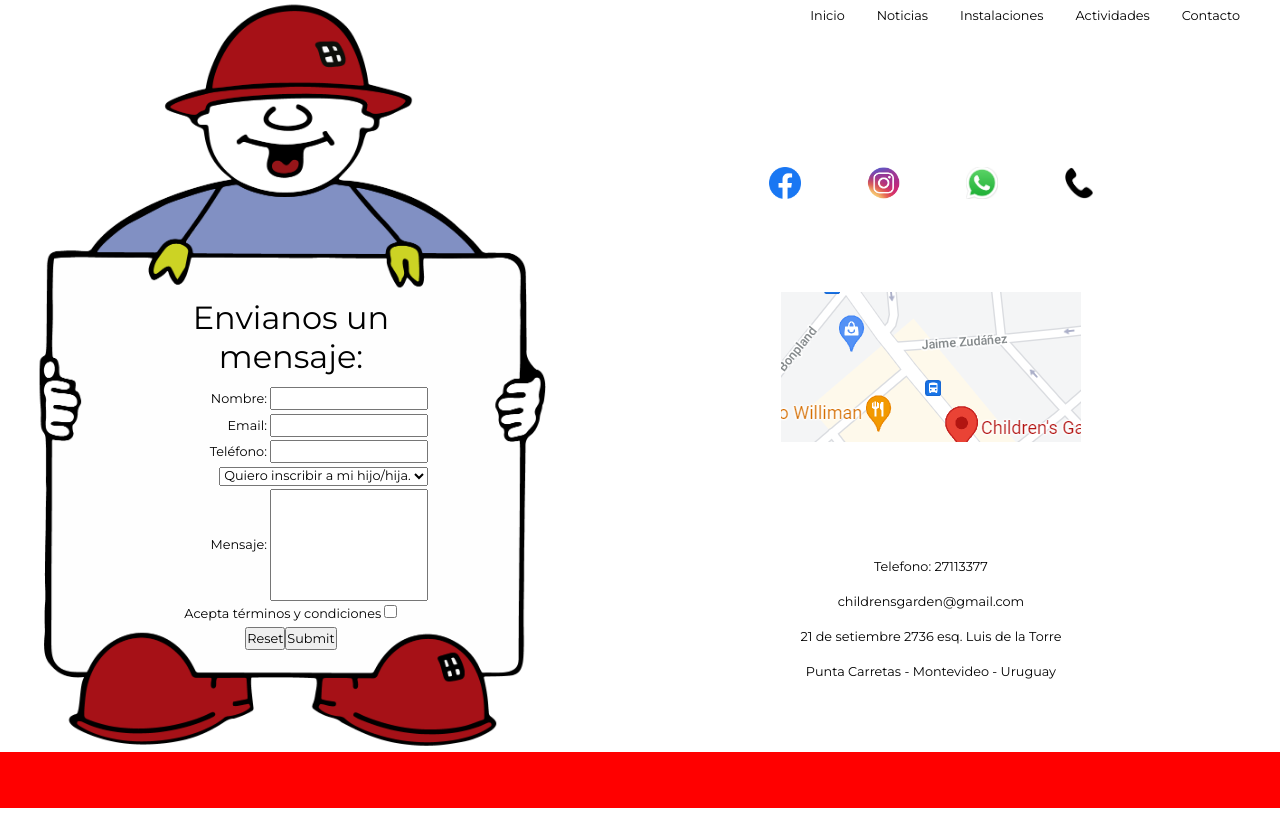
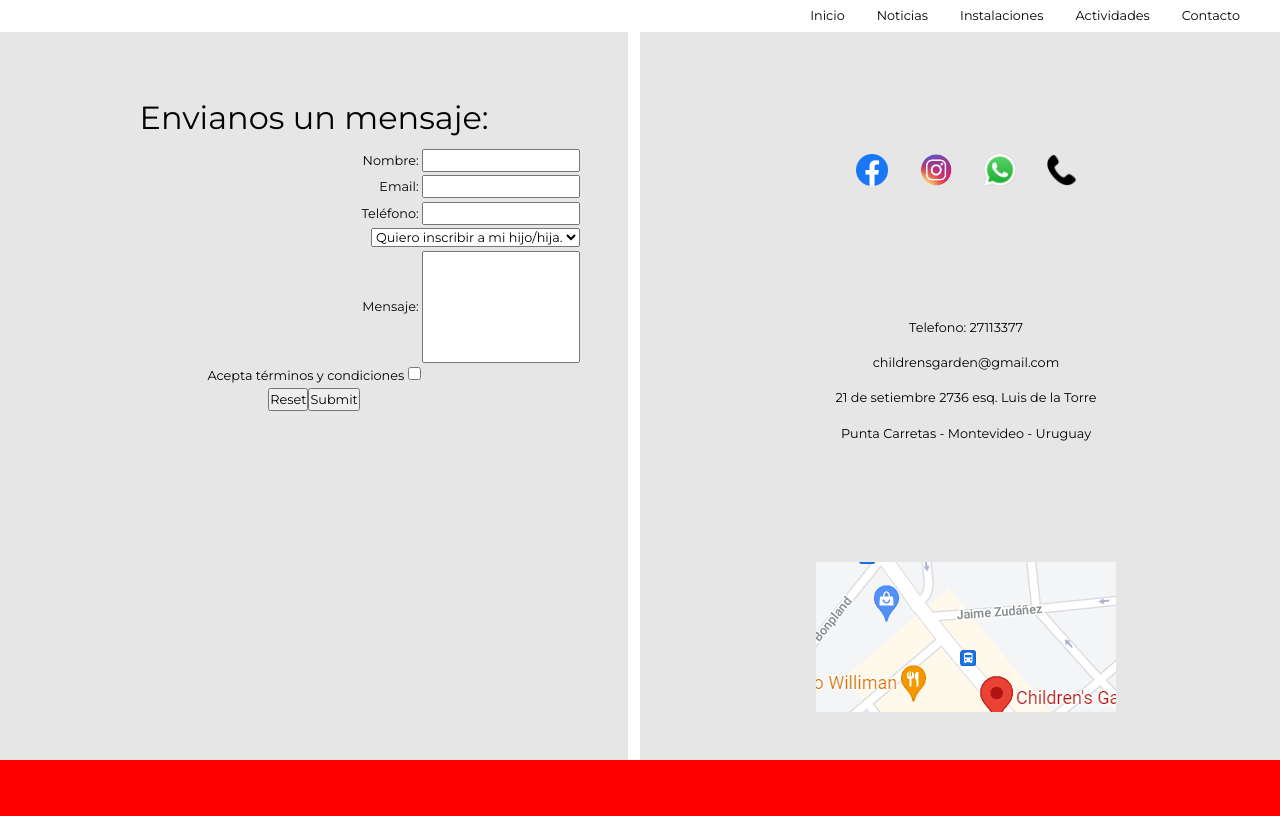
Before and after one commit to marscalabrino/childrens_web, a website: page pages/contacto.html in a window 1280 px wide. Drawn offline with nearby package versions, Linux system fonts and the light colour scheme.

Commit message:
tercera entrega

```diff
--- a/pages/contacto.html
+++ b/pages/contacto.html
@@ -20,24 +20,9 @@
 			<div><a href="contacto.html">Contacto</a></div>
 		</nav>
 	</div>
-
-	<div class="contactoBody center">
-		<div class="contactoRedes fontMontserrat center">
-			<div>
-				<div><img class="contactoRedesLogos hoverLogos" src="../images/logo_facebook.PNG"></div>
-			</div>
-			<div>
-				<div><img class="contactoRedesLogos hoverLogos" src="../images/logo_instagram.PNG"></div>
-			</div>
-			<div>
-				<div><img class="contactoRedesLogos hoverLogos" src="../images/logo_whatsapp.PNG"></div>
-			</div>
-			<div>
-				<div><img class="contactoRedesLogos hoverLogos" src="../images/logo_telefono.PNG"></div>
-			</div>
-		</div>
-		<div class="contactoFormularioContenedor">
+	<div class="contactoBody row">
 			<!-- formulario de contacto -->
+		<div class="contactoFormularioContenedor col-sm-12 col-md-6">
 			<form class="contactoFormulario center fontMontserrat">
 				<div>
 					<h2>Envianos un mensaje:</h2>
@@ -72,7 +57,23 @@
 					</div>
 			</form>
 		</div>
-		<div class="contactoContacto">
+
+		<div class="bloqueContacto col-sm-12 col-md-6">
+			<div class="contactoRedes col-12 fontMontserrat center">
+				<div>
+					<div><img class="contactoRedesLogos hoverLogos" src="../images/logo_facebook.PNG"></div>
+				</div>
+				<div>
+					<div><img class="contactoRedesLogos hoverLogos" src="../images/logo_instagram.PNG"></div>
+				</div>
+				<div>
+					<div><img class="contactoRedesLogos hoverLogos" src="../images/logo_whatsapp.PNG"></div>
+				</div>
+				<div>
+					<div><img class="contactoRedesLogos hoverLogos" src="../images/logo_telefono.PNG"></div>
+				</div>
+			</div>
+			<div class="contactoContacto col-12">
 				<div class="contacto center fontMontserrat">
 				<p>Telefono: 27113377</p>
 				<p>childrensgarden@gmail.com</p>
@@ -80,12 +81,10 @@
 				<p>Punta Carretas - Montevideo - Uruguay</p>
 				</div>
 			</div>
-	 	<div class="mapa center">
+			<div class="mapa col-12 center">
 				<iframe class="mapIframe" src="../images/prueba_05.png" alt=""></iframe>
 			</div>
-
-
-
+		</div>
 	</div>
 
 	<!-- footer -->
--- a/scss/_main.scss
+++ b/scss/_main.scss
@@ -69,9 +69,6 @@ body {
 		display: none;
 	}
 }
-
-
-
 
 /* FOOTER INDEX LOGO - BARANDA Y CONTACTO */
 #footerIndex {
@@ -265,20 +262,22 @@ body {
 /* CONTACTO HTML MOBILE FIRST */
 
 .contactoBody {
-		@media all and (min-width: 480px) { /*desktop y tablet*/
-			display: grid;
-			grid-template-columns: 5fr 6fr;
-			height: 94vh;
-		}
+	height: auto;
+}
+
+.bloqueContacto {
+	display: flex;
+	flex-wrap: wrap;
+	background-color: rgb(230, 230, 230);
 }
 
 .contactoRedes {
-	padding: 8rem 4rem 0 4rem;
+	padding: 7rem 0 3rem 0;
 	display: flex;
-	height: 5rem;
+	width: 40% !important;
+	margin: auto;
 	div {
  		flex-grow: 1;
- 		font-size: .6rem;
  	}
  	.contactoRedesLogos {
  		height: 2rem;
@@ -286,39 +285,14 @@ body {
  			height: 2.5rem;
  		}
  	}
- 	@media all and (min-width: 480px) { /*desktop y tablet*/
- 		grid-column: 2 ;
-		grid-row: 1 ;
-		padding: 8rem 12vw 0 12vw;
- 	}
-}
-
-.contactoFormularioContenedor {
-		@media all and (min-width: 480px) { /*desktop y tablet*/
-			grid-column: 1 ;
-			grid-row: 1 / span 3;
-			background-image: url('../images/logo.PNG');
-			background-size: contain;
-			background-repeat: no-repeat;
-			background-position-x: center;
-			background-position-y: bottom;
-			height: 94vh;
-			z-index: 10001;
-		}
-		@media all and (max-height: 650px) {
-			background-image: none;
-		}
-
 }
 
 .contactoFormulario {
- 	/*display: flex;
- 	flex-direction: column;*/
- 	padding-right: 9vw;
- 	padding-left: 9vw;
- 	padding-top: 5rem;
- 	height: 400px;
- 	justify-content: space-between;
+	background-color: rgb(230, 230, 230);
+	height: 95vh;
+	padding-top: 6rem;
+	padding-right: 3rem;
+	padding-left: 3rem;
  	div {
 		padding-top: 0.2rem;
 	}
@@ -336,31 +310,16 @@ body {
 	.contactoMapIframe {
 		scale: 70%;
 	}
-	@media all and (min-width: 480px) { /*desktop y tablet*/
-		/*padding: auto !important;
-		height: auto;*/
-		padding-top: 37vh;
-		padding-right: 12vw;
-		padding-left: 12vw;
-	}
-	@media all and (max-height: 650px) {
-		padding-top: auto;
-		padding-right: 10vw;
-		padding-left: 10vw;
-	}
 }
 
 .contactoContacto {
+	height: 10rem;
+	margin: auto;
+	.contacto {
+		height: 10rem;
+	}
 	@media all and (min-width: 480px) { /*desktop y tablet*/
-		grid-column: 2;
-		grid-row: 3 ;
-		.contactoMapa {
-			grid-column: 2;
-			grid-row: 2;
-		}
-		.contactoMapIframe {
-			scale: 100vh;
-		}
+
 	}
 }
 
```
Also changed, not shown: css/styles.css, 1 other file. Lines whose indentation alone changed are shown as unchanged.
